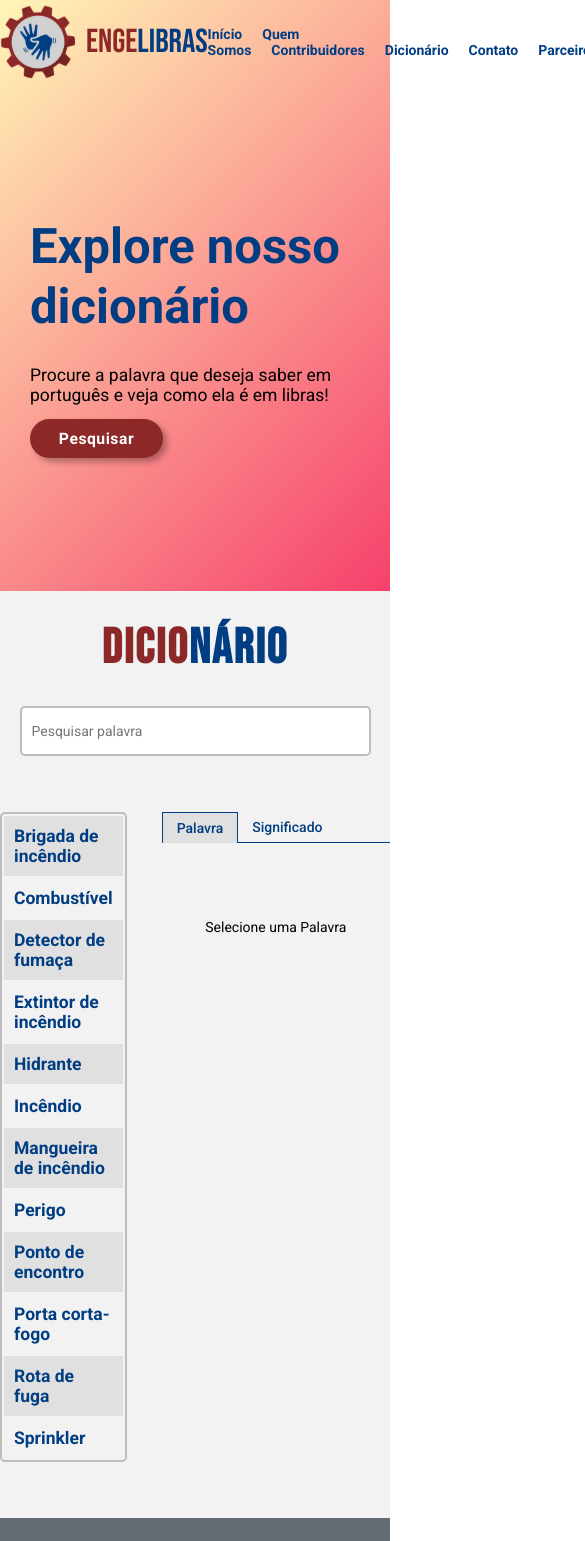
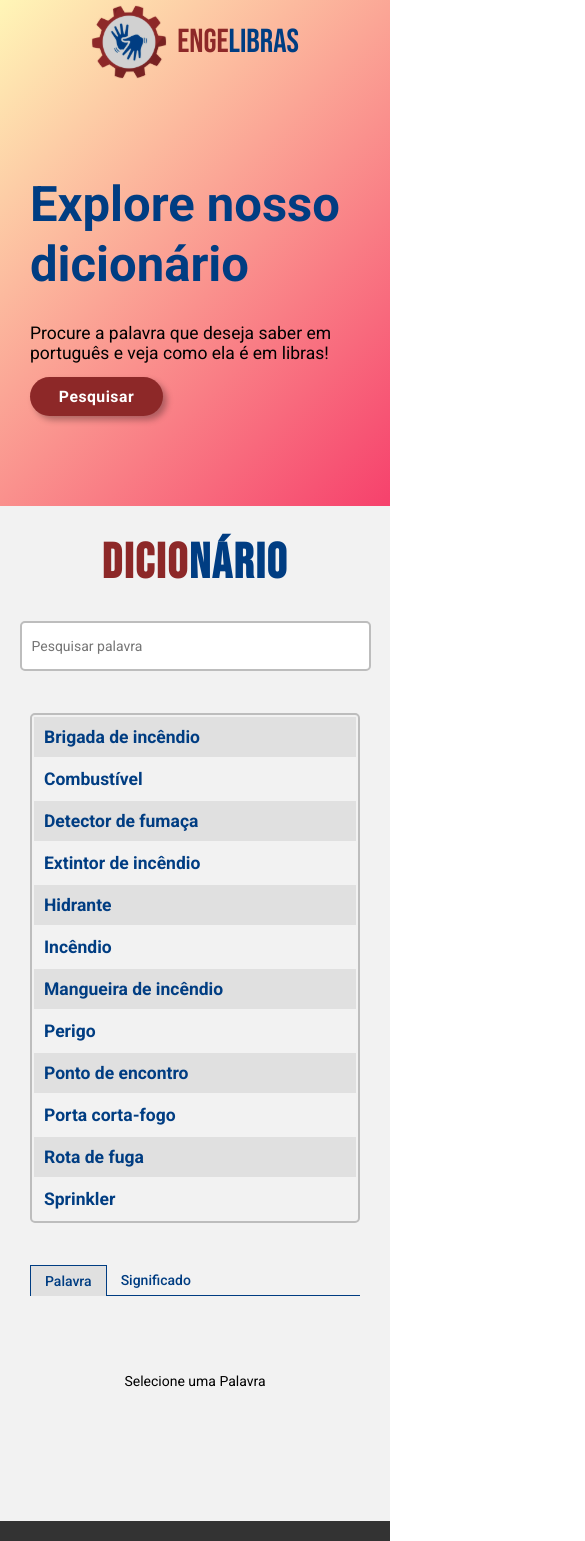
Before and after one commit to ThiagooKings/engelibras, a Next.js app: page /dicionario in a window 390 px wide. Shown: the top 1541 px of the page, 585 px wide, since content can reach past the window. Built offline with nearby package versions, Linux system fonts and the light colour scheme.

Commit message:
Teste responsividade dicionario

```diff
--- /dev/null
+++ b/src/components/MenuLogo.tsx
@@ -0,0 +1,15 @@
+import styles from '../styles/components/MenuLogo.module.css'
+export function MenuLogo() {
+    return (
+        <div className={styles.menuContainer}>
+            <div className={styles.logoMenu}>
+                <a href="localhost:3000/index.tsx">
+                    <img src="img/layout/logo.svg" />
+                    <span className={styles.redText}>Enge</span>
+                    <span className={styles.blueText}>Libras</span>
+                </a>
+            </div>
+        </div>
+    );
+
+}
--- a/src/components/Rodape.tsx
+++ b/src/components/Rodape.tsx
@@ -3,6 +3,7 @@ import styles from '../styles/components/Rodape.module.css'
 export function Rodape() {
     return (
         <footer>
+            {/*
             <div className={styles.containerFluidRodape}>
                 <div className={styles.containerRodape}>
                     <div className={styles.imgTexto}>
@@ -49,6 +50,7 @@ export function Rodape() {
                     </div>
                 </div>
             </div>
+            */}
             <div className={styles.containerFluidRodapeinferior}>
                 <span>Desenvolvido por</span> &nbsp;
                 <a href="https://github.com/ThiagooKings" target="_blank"><span>Thiago Reis</span></a>
--- a/src/pages/dicionario.tsx
+++ b/src/pages/dicionario.tsx
@@ -1,6 +1,6 @@
 import Head from "next/head";
 import React, { useMemo, useState } from "react";
-import { Menu } from '../components/Menu';
+import { MenuLogo } from '../components/MenuLogo';
 import { Rodape } from "../components/Rodape";
 import styles from '../styles/pages/Dicionario.module.css'
 import PalavrasJSON from '../../palavras.json'
@@ -85,7 +85,7 @@ export default function Dicionario() {
             <main>
                 {/* Seção do Banner */}
                 <section className={`${styles.containerFluid} ${styles.sectionBanner}`}>
-                    <Menu />
+                    <MenuLogo />
                     <div className={styles.conteudoBanner}>
                         <div className={styles.textoBanner}>
                             <h2> Explore nosso dicionário </h2>
--- /dev/null
+++ b/src/styles/components/MenuLogo.module.css
@@ -0,0 +1,48 @@
+.menuContainer{
+    display: flex;
+    max-width: 992px;
+    margin: 0 auto;
+    flex-direction: row;
+    justify-content: space-between;
+    align-items: center;
+    height: 10vh;
+
+}
+
+.logoMenu{
+    display: flex;
+    align-items: center;
+    justify-content: center;
+    flex-direction: row;
+}
+
+.logoMenu img{
+    width: 76px;
+    height: auto;
+    margin-right: 10px;
+}
+
+.logoMenu a{
+    display: flex;
+    flex-direction: row;
+    align-items: center;
+}
+
+.redText{
+    font-family: 'Bebas Neue', cursive;
+    color: var(--red);
+    font-size: 2.375rem;
+}
+
+.blueText{
+    font-family: 'Bebas Neue', cursive;
+    color: var(--blue);
+    font-size: 2.375rem;
+}
+
+@media screen and (max-width: 800px) { /* para telas menores */
+    .menuContainer{
+        justify-content: center;
+    }
+
+}
--- a/src/styles/pages/Dicionario.module.css
+++ b/src/styles/pages/Dicionario.module.css
@@ -183,13 +183,13 @@ max-width: 100%;
     text-align: center;
 }
 
-@media screen and (min-width: 801px){
+@media screen and (min-width: 801px){ /* para telas maiores */
     .imagemBanner {
         display: flex;
         align-items: center;
     }
 
-    .imagemBanner img { /* para telas maiores */
+    .imagemBanner img {
         width: 550px;
         height: auto;
     }
@@ -208,7 +208,14 @@ max-width: 100%;
 }
 
 @media screen and (max-width: 800px) { /* para telas menores */
-   .imagemBanner{
+    .container {
+     padding-left: 30px;
+     padding-right: 30px;
+     gap: 0;
+
+    }
+
+    .imagemBanner{
        display: none;
    }
 
@@ -227,6 +234,7 @@ max-width: 100%;
     .buscaeIdioma {
         display: flex;
         justify-content: center;
+        padding-bottom: 3rem;
 
     }
 
@@ -241,5 +249,23 @@ max-width: 100%;
         width: 100%;
     }
 
+    .listaeConteudo {
+        display: block;
+        flex-wrap: wrap;
+        flex: 1;
+    }
+
+    .tabs{
+        padding-top: 3rem;
+    }
+
+    .sectionBanner{
+        height: 60vh;
+    }
+    .conteudoBanner{
+        height: 50vh;
+    }
+
+
 
 }
```
